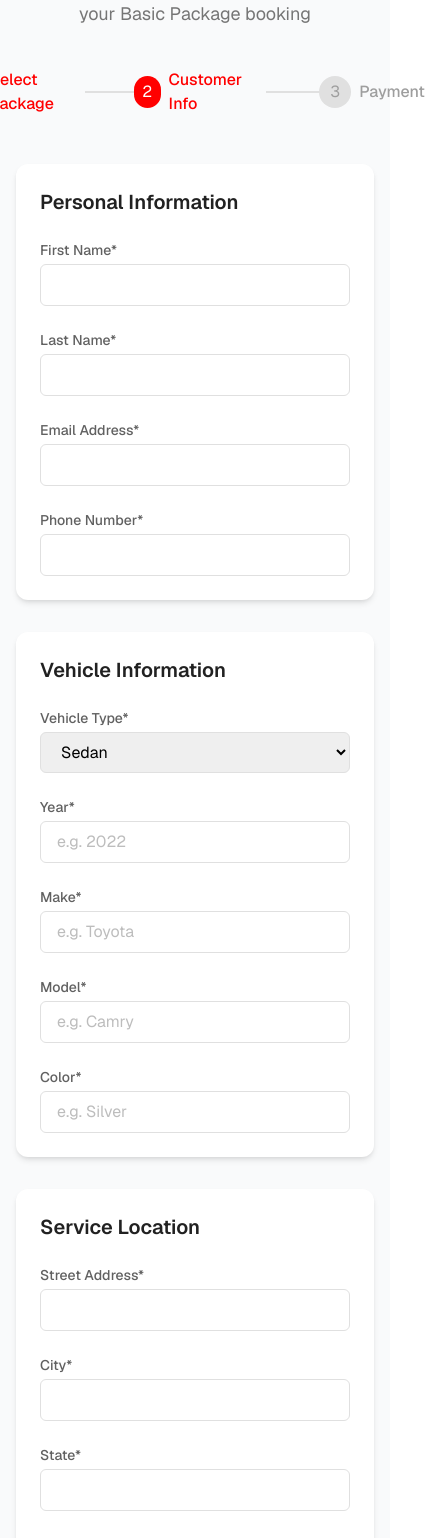
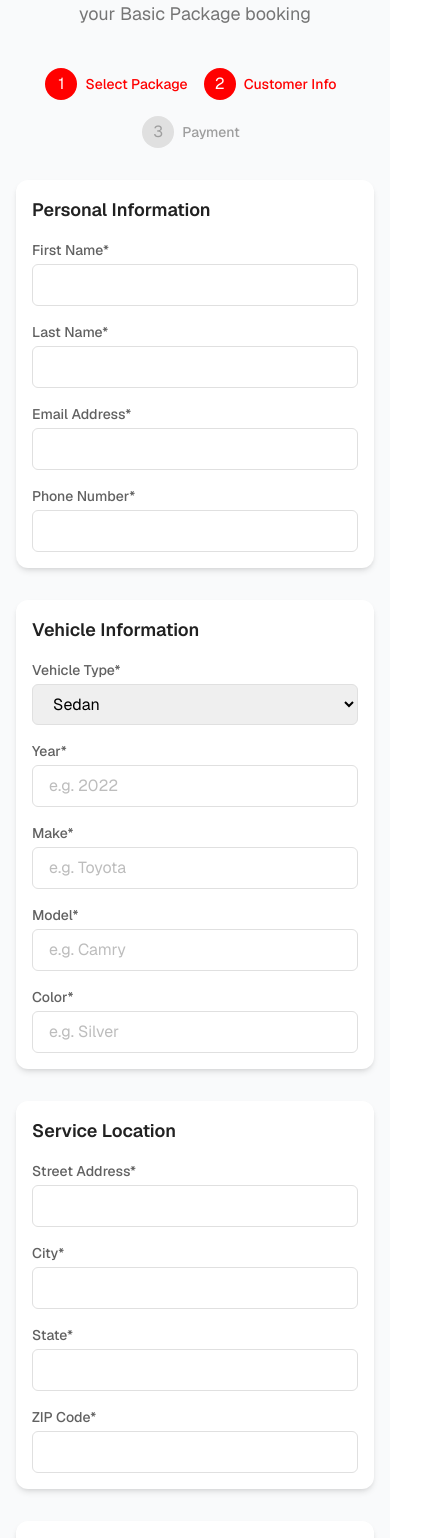
Before and after one commit to peymannaderi10/lukesmobiledetailingllc.com, a Next.js app: page /booking/customer-info in a window 390 px wide. Shown: the part 200-1738 px from the top of the page, 433 px wide, since content can reach past the window. Built offline with nearby package versions, Linux system fonts and the light colour scheme.

Commit message:
make payment and customer info page responsive for mobile

```diff
--- a/src/app/booking/customer-info/page.tsx
+++ b/src/app/booking/customer-info/page.tsx
@@ -204,36 +204,36 @@ function CustomerInfoContent() {
         </div>
 
         {/* Booking Steps */}
-        <div className="flex justify-center mb-12">
-          <div className="flex items-center">
+        <div className="flex flex-wrap justify-center mb-8 md:mb-12 gap-2 sm:gap-0">
+          <div className="flex items-center mb-2 sm:mb-0">
             <div className="w-8 h-8 bg-primary text-white rounded-full flex items-center justify-center">
               <span>1</span>
             </div>
-            <div className="text-primary font-medium mx-2">Select Package</div>
-            <div className="w-16 h-0.5 bg-gray-300"></div>
+            <div className="text-primary font-medium mx-2 text-sm sm:text-base">Select Package</div>
+            <div className="hidden sm:block w-8 sm:w-16 h-0.5 bg-gray-300"></div>
           </div>
-          <div className="flex items-center">
+          <div className="flex items-center mb-2 sm:mb-0">
             <div className="w-8 h-8 bg-primary text-white rounded-full flex items-center justify-center">
               <span>2</span>
             </div>
-            <div className="text-primary font-medium mx-2">Customer Info</div>
-            <div className="w-16 h-0.5 bg-gray-300"></div>
+            <div className="text-primary font-medium mx-2 text-sm sm:text-base">Customer Info</div>
+            <div className="hidden sm:block w-8 sm:w-16 h-0.5 bg-gray-300"></div>
           </div>
           <div className="flex items-center">
             <div className="w-8 h-8 bg-gray-300 text-gray-500 rounded-full flex items-center justify-center">
               <span>3</span>
             </div>
-            <div className="text-gray-500 font-medium mx-2">Payment</div>
+            <div className="text-gray-500 font-medium mx-2 text-sm sm:text-base">Payment</div>
           </div>
         </div>
 
         <div className="max-w-4xl mx-auto">
           <form onSubmit={handleSubmit} className="space-y-8">
             {/* Personal Information Section */}
-            <div className="bg-white rounded-xl shadow-md p-6">
-              <h2 className="text-xl font-semibold text-gray-900 mb-6">Personal Information</h2>
+            <div className="bg-white rounded-xl shadow-md p-4 sm:p-6">
+              <h2 className="text-lg sm:text-xl font-semibold text-gray-900 mb-4 sm:mb-6">Personal Information</h2>
 
-              <div className="grid grid-cols-1 md:grid-cols-2 gap-6">
+              <div className="grid grid-cols-1 md:grid-cols-2 gap-4 sm:gap-6 items-start">
                 <div>
                   <label htmlFor="firstName" className="block text-sm font-medium text-gray-700 mb-1">
                     First Name*
@@ -313,10 +313,10 @@ function CustomerInfoContent() {
             </div>
 
             {/* Vehicle Information Section */}
-            <div className="bg-white rounded-xl shadow-md p-6">
-              <h2 className="text-xl font-semibold text-gray-900 mb-6">Vehicle Information</h2>
+            <div className="bg-white rounded-xl shadow-md p-4 sm:p-6">
+              <h2 className="text-lg sm:text-xl font-semibold text-gray-900 mb-4 sm:mb-6">Vehicle Information</h2>
 
-              <div className="grid grid-cols-1 md:grid-cols-2 gap-6">
+              <div className="grid grid-cols-1 md:grid-cols-2 gap-4 sm:gap-6 items-start">
                 <div>
                   <label htmlFor="vehicleType" className="block text-sm font-medium text-gray-700 mb-1">
                     Vehicle Type*
@@ -419,10 +419,10 @@ function CustomerInfoContent() {
             </div>
 
             {/* Service Location Section */}
-            <div className="bg-white rounded-xl shadow-md p-6">
-              <h2 className="text-xl font-semibold text-gray-900 mb-6">Service Location</h2>
+            <div className="bg-white rounded-xl shadow-md p-4 sm:p-6">
+              <h2 className="text-lg sm:text-xl font-semibold text-gray-900 mb-4 sm:mb-6">Service Location</h2>
 
-              <div className="grid grid-cols-1 md:grid-cols-2 gap-6">
+              <div className="grid grid-cols-1 md:grid-cols-2 gap-4 sm:gap-6 items-start">
                 <div className="md:col-span-2">
                   <label htmlFor="address" className="block text-sm font-medium text-gray-700 mb-1">
                     Street Address*
@@ -461,7 +461,7 @@ function CustomerInfoContent() {
                   )}
                 </div>
 
-                <div className="grid grid-cols-1 md:grid-cols-2 gap-6">
+                <div className="grid grid-cols-1 md:grid-cols-2 gap-4 sm:gap-6">
                   <div>
                     <label htmlFor="state" className="block text-sm font-medium text-gray-700 mb-1">
                       State*
@@ -504,10 +504,10 @@ function CustomerInfoContent() {
             </div>
 
             {/* Additional Services Section */}
-            <div className="bg-white rounded-xl shadow-md p-6">
-              <h2 className="text-xl font-semibold text-gray-900 mb-6">Additional Services (Optional)</h2>
+            <div className="bg-white rounded-xl shadow-md p-4 sm:p-6">
+              <h2 className="text-lg sm:text-xl font-semibold text-gray-900 mb-4 sm:mb-6">Additional Services (Optional)</h2>
 
-              <div className="grid grid-cols-1 md:grid-cols-2 gap-4">
+              <div className="grid grid-cols-1 md:grid-cols-2 gap-4 items-start">
                 <div className="flex items-start p-4 border border-gray-200 rounded-md">
                   <input
                     type="checkbox"
@@ -607,8 +607,8 @@ function CustomerInfoContent() {
             </div>
 
             {/* Special Instructions */}
-            <div className="bg-white rounded-xl shadow-md p-6">
-              <h2 className="text-xl font-semibold text-gray-900 mb-6">Special Instructions (Optional)</h2>
+            <div className="bg-white rounded-xl shadow-md p-4 sm:p-6">
+              <h2 className="text-lg sm:text-xl font-semibold text-gray-900 mb-4 sm:mb-6">Special Instructions (Optional)</h2>
 
               <div>
                 <label htmlFor="notes" className="block text-sm font-medium text-gray-700 mb-1">
--- a/src/app/booking/payment/page.tsx
+++ b/src/app/booking/payment/page.tsx
@@ -262,20 +262,20 @@ function PaymentContent() {
 
   return (
     <main className="py-12 md:py-20 bg-gray-50 min-h-screen">
-      <div className="container-custom">
+      <div className="container-custom px-4 sm:px-6 lg:px-8">
         <div className="text-center mb-10">
-          <h1 className="text-3xl md:text-4xl font-bold text-gray-900 mb-4">Complete Your Payment</h1>
-          <p className="text-lg md:text-xl text-gray-600 max-w-2xl mx-auto">
+          <h1 className="text-2xl sm:text-3xl md:text-4xl font-bold text-gray-900 mb-4">Complete Your Payment</h1>
+          <p className="text-base sm:text-lg text-gray-600 max-w-2xl mx-auto">
             Please provide your payment information to confirm your detailing service
           </p>
         </div>
 
         <div className="max-w-4xl mx-auto">
-          <div className="grid grid-cols-1 lg:grid-cols-3 gap-8">
+          <div className="grid grid-cols-1 lg:grid-cols-3 gap-6 sm:gap-8 items-start">
             {/* Booking Summary Card */}
             <div className="lg:col-span-1">
-              <div className="bg-white rounded-xl shadow-md p-6 mb-8 sticky top-8">
-                <h2 className="text-xl font-semibold text-gray-900 mb-4">Booking Summary</h2>
+              <div className="bg-white rounded-xl shadow-md p-4 sm:p-6 mb-6 sm:mb-8 sticky top-8 self-start">
+                <h2 className="text-lg sm:text-xl font-semibold text-gray-900 mb-4 sm:mb-6">Booking Summary</h2>
                 <div className="space-y-4">
                   <div>
                     <p className="text-sm text-gray-500">Service Package</p>
@@ -321,12 +321,12 @@ function PaymentContent() {
             </div>
 
             {/* Payment Form */}
-            <div className="lg:col-span-2">
+            <div className="lg:col-span-2 self-start">
               {/* Payment Option Selection - Smaller Version */}
-              <div className="bg-white rounded-xl shadow-md p-4 mb-4">
-                <h2 className="text-lg font-semibold text-gray-900 mb-2">Choose Payment Option</h2>
-                <div className="space-y-2">
-                  <div className="flex gap-3">
+              <div className="bg-white rounded-xl shadow-md p-4 sm:p-6 mb-4 sm:mb-6">
+                <h2 className="text-lg sm:text-xl font-semibold text-gray-900 mb-2 sm:mb-4">Choose Payment Option</h2>
+                <div className="space-y-2 sm:space-y-3">
+                  <div className="flex flex-col sm:flex-row gap-3">
                     <div
                       className={`flex-1 p-3 border rounded-lg cursor-pointer transition-all ${paymentType === 'full' ? 'border-primary bg-blue-50' : 'border-gray-200 hover:border-primary'}`}
                       onClick={() => handlePaymentTypeChange('full')}
@@ -358,7 +358,7 @@ function PaymentContent() {
                     </div>
                   </div>
 
-                  <div className="text-xs text-blue-800 bg-blue-50 border border-blue-200 rounded-lg p-2">
+                  <div className="text-xs text-blue-800 bg-blue-50 border border-blue-200 rounded-lg p-2 sm:p-3">
                     {paymentType === 'full'
                       ? 'Full payment now. No additional payment on service day.'
                       : '10% deposit now. Remaining balance collected on service day.'}
@@ -367,8 +367,8 @@ function PaymentContent() {
               </div>
 
               {/* Credit Card Form */}
-              <div className="bg-white rounded-xl shadow-md p-6">
-                <h2 className="text-xl font-semibold text-gray-900 mb-6">Payment Information</h2>
+              <div className="bg-white rounded-xl shadow-md p-4 sm:p-6">
+                <h2 className="text-lg sm:text-xl font-semibold text-gray-900 mb-4 sm:mb-6">Payment Information</h2>
                 <div className="mb-4">
                   <p className="text-gray-700 mb-2">Amount to pay now: <span className="text-xl font-semibold text-primary">{formatCurrency(amountToPay)}</span></p>
                   {paymentType === 'deposit' && (
--- a/src/app/services/page.tsx
+++ b/src/app/services/page.tsx
@@ -353,7 +353,7 @@ export default function ServicesPage() {
         </div>
       </section>
 
-      {/* Additional Services */}
+      {/* Additional Services
       <section className="py-12 md:py-20 bg-gray-100">
         <div className="container-custom">
           <div className="text-center mb-12">
@@ -408,7 +408,7 @@ export default function ServicesPage() {
             </div>
           </div>
         </div>
-      </section>
+      </section>*/}
 
       {/* Process Section */}
       <section className="py-12 md:py-20">
```
